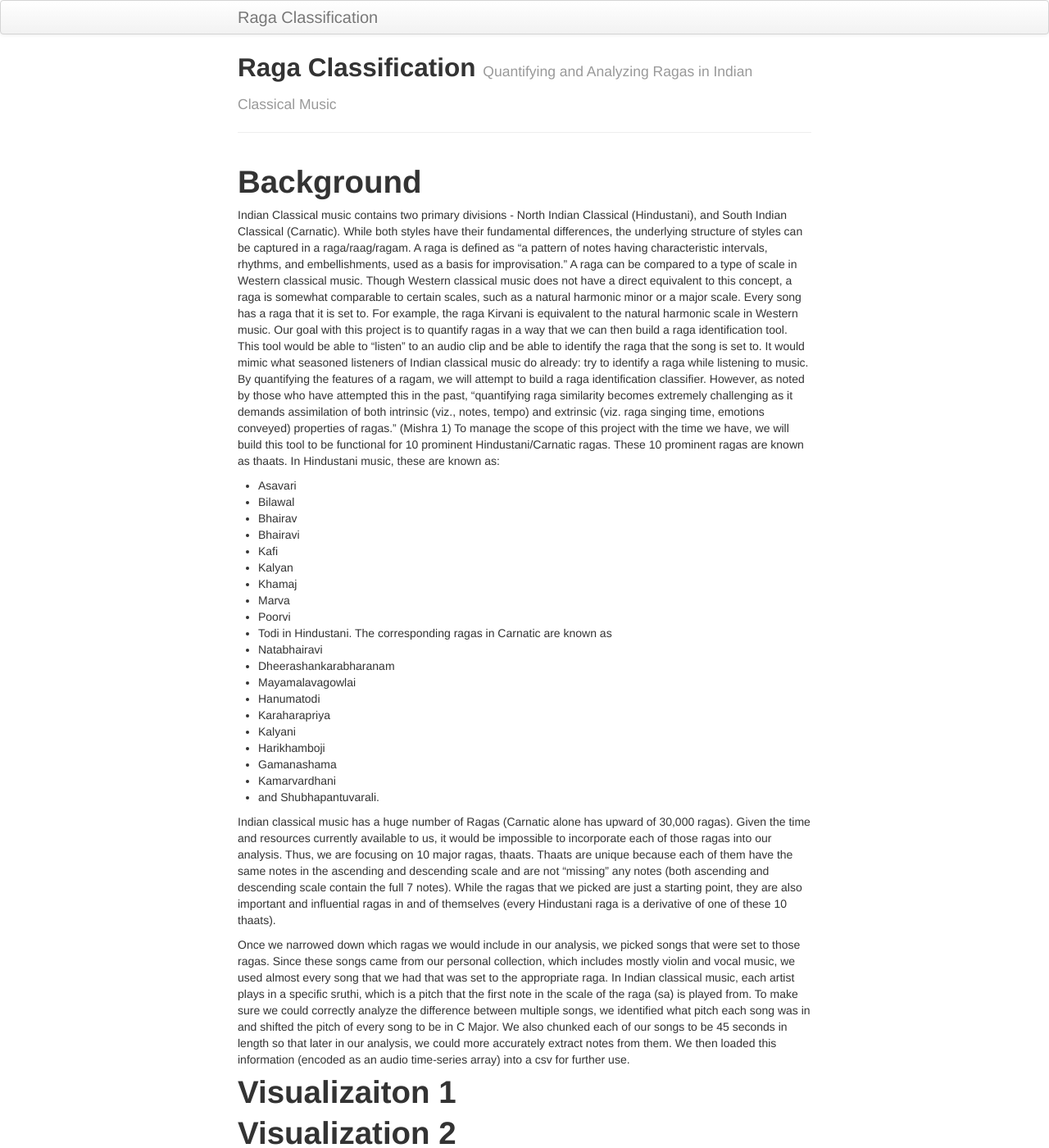
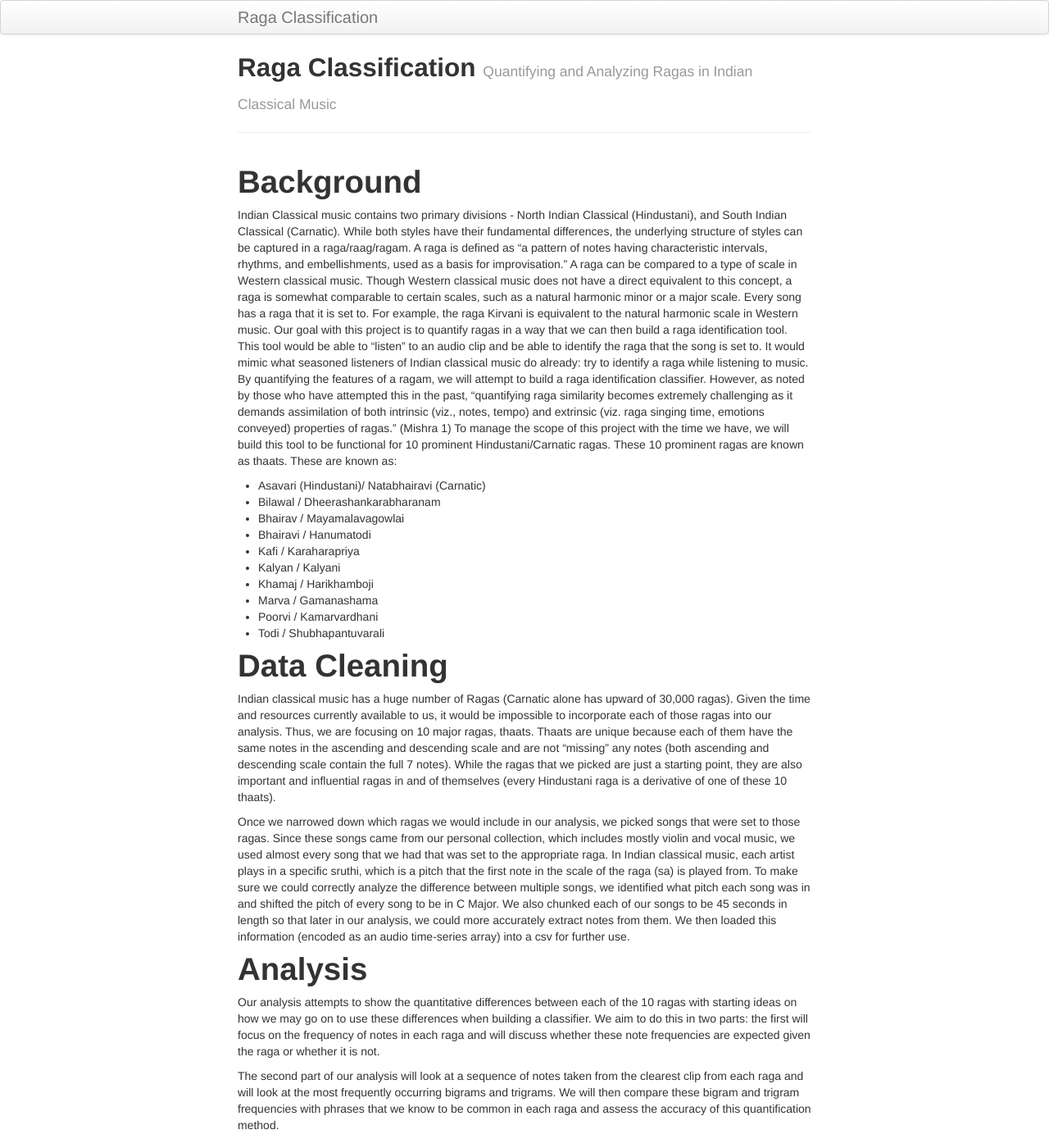
Before and after one commit to sruthiv98/RagaClassifier, a Jekyll site: the page built from index.md, in a window 1280 px wide and 1400 px high. Shown: the whole window at 82% size. Built offline with Jekyll 4.4.1, drawn with Linux system fonts in a browser that asks for light colours; some of the changed text lies outside the part shown.

```diff
--- a/index.md
+++ b/index.md
@@ -6,35 +6,42 @@ description: Capstone proj
 ---
 # Background
 Indian Classical music contains two primary divisions - North Indian Classical (Hindustani), and South Indian Classical (Carnatic). While both styles have their fundamental differences, the underlying structure of styles can be captured in a raga/raag/ragam. A raga is defined as “a pattern of notes having characteristic intervals, rhythms, and embellishments, used as a basis for improvisation.” A raga can be compared to a type of scale in Western classical music. Though Western classical music does not have a direct equivalent to this concept, a raga is somewhat comparable to certain scales, such as a natural harmonic minor or a major scale. Every song has a raga that it is set to. For example, the raga Kirvani is equivalent to the natural harmonic scale in Western music.
-Our goal with this project is to quantify ragas in a way that we can then build a raga identification tool. This tool would be able to “listen” to an audio clip and be able to identify the raga that the song is set to. It would mimic what seasoned listeners of Indian classical music do already: try to identify a raga while listening to music. By quantifying the features of a ragam, we will attempt to build a raga identification classifier. However, as noted by those who have attempted this in the past, “quantifying raga similarity becomes extremely challenging as it demands assimilation of both intrinsic (viz., notes, tempo) and extrinsic (viz. raga singing time, emotions conveyed) properties of ragas.” (Mishra 1) To manage the scope of this project with the time we have, we will build this tool to be functional for 10 prominent Hindustani/Carnatic ragas. These 10 prominent ragas are known as thaats. In Hindustani music, these are known as:
-- Asavari
-- Bilawal
-- Bhairav
-- Bhairavi
-- Kafi
-- Kalyan
-- Khamaj
-- Marva
-- Poorvi
-- Todi
-in Hindustani. The corresponding ragas in Carnatic are known as
-- Natabhairavi
-- Dheerashankarabharanam
-- Mayamalavagowlai
-- Hanumatodi
-- Karaharapriya
-- Kalyani
-- Harikhamboji
-- Gamanashama
-- Kamarvardhani
-- and Shubhapantuvarali.
+Our goal with this project is to quantify ragas in a way that we can then build a raga identification tool. This tool would be able to “listen” to an audio clip and be able to identify the raga that the song is set to. It would mimic what seasoned listeners of Indian classical music do already: try to identify a raga while listening to music. By quantifying the features of a ragam, we will attempt to build a raga identification classifier. However, as noted by those who have attempted this in the past, “quantifying raga similarity becomes extremely challenging as it demands assimilation of both intrinsic (viz., notes, tempo) and extrinsic (viz. raga singing time, emotions conveyed) properties of ragas.” (Mishra 1) To manage the scope of this project with the time we have, we will build this tool to be functional for 10 prominent Hindustani/Carnatic ragas. These 10 prominent ragas are known as thaats. These are known as:
+- Asavari (Hindustani)/ Natabhairavi (Carnatic)
+- Bilawal / Dheerashankarabharanam
+- Bhairav / Mayamalavagowlai
+- Bhairavi / Hanumatodi
+- Kafi / Karaharapriya
+- Kalyan / Kalyani
+- Khamaj / Harikhamboji
+- Marva / Gamanashama
+- Poorvi / Kamarvardhani
+- Todi / Shubhapantuvarali
 
+# Data Cleaning
 Indian classical music has a huge number of Ragas (Carnatic alone has upward of 30,000 ragas). Given the time and resources currently available to us, it would be impossible to incorporate each of those ragas into our analysis. Thus, we are focusing on 10 major ragas, thaats. Thaats are unique because each of them have the same notes in the ascending and descending scale and are not “missing” any notes (both ascending and descending scale contain the full 7 notes). While the ragas that we picked are just a starting point, they are also important and influential ragas in and of themselves (every Hindustani raga is a derivative of one of these 10 thaats).
 
 Once we narrowed down which ragas we would include in our analysis, we picked songs that were set to those ragas. Since these songs came from our personal collection, which includes mostly violin and vocal music, we used almost every song that we had that was set to the appropriate raga.
 In Indian classical music, each artist plays in a specific sruthi, which is a pitch that the first note in the scale of the raga (sa) is played from. To make sure we could correctly analyze the difference between multiple songs, we identified what pitch each song was in and shifted the pitch of every song to be in C Major. We also chunked each of our songs to be 45 seconds in length so that later in our analysis, we could more accurately extract notes from them. We then loaded this information (encoded as an audio time-series array) into a csv for further use.
 
 
+# Analysis
+
+Our analysis attempts to show the quantitative differences between each of the 10 ragas with starting ideas on how we may go on to use these differences when building a classifier. We aim to do this in two parts: the first will focus on the frequency of notes in each raga and will discuss whether these note frequencies are expected given the raga or whether it is not.
+
+The second part of our analysis will look at a sequence of notes taken from the clearest clip from each raga and will look at the most frequently occurring bigrams and trigrams. We will then compare these bigram and trigram frequencies with phrases that we know to be common in each raga and assess the accuracy of this quantification method.
+
+## Part 1: Note Frequencies
+Our note frequencies for each raga were derived from the Python package librosa’s chromagram method. Given an audio time-series array, this method will assess how the pitch content of the time series is distributed over the twelve chroma bands, or pitches.
+
+Using a chromagram, we were able to extract which notes were played in each clip. Since a chromagram is color-coded, we extracted just the notes that were color-coded as the “loudest” in the song. In order to normalize our values and to make sure we accounted for artistic variation, we found the frequency of each note that was played for each clip. We then took the average of the frequency per note over all the clips and used that for our final note frequency value. In our visualizations, we display the top 7 most frequent notes. Ideally, these 7 notes would match exactly with the scale of every raga. We repeated this process for every raga.
+
+## Part 2: Bigram/Trigram Analysis
+After normalizing the pitches so all of the audio clips started in C, we extracted the sequence of notes from the chromagram, following the process we used to extract notes to calculate note frequencies. Librosa’s chromagrams, however, calculate 43 notes for every 1 second of audio provided. However when analyzing a sequence of notes, unlike when analyzing note frequency in general, it was really important that we minimized any notes that were played by accident or were incorrectly picked up by librosa (noise, quite literally).  So, in order to minimize noise, we took the most-played note per second (the mode of every 43 notes).
+Once we had our sequence of notes, we removed consecutive duplicates to prevent error while calculating n-grams. This was specifically to prevent n-gram calculation from including consecutive notes because this does not provide very much information about the patterns within the raga. For example, an artist holding the note sa (C) would result in many of the most frequent bi-grams being just a note that was consecutively held.
+Calculating n-grams is useful in the scope of our project because it is very helpful in the quantification of ragas. Every raga has phrases (a sequence of notes) that form the identity of the raga. It is often after hearing one of these phrases that a listener is able to identify the raga of a song. Doing an n-gram analysis of a note sequence is a computational replication of the raga-identification method that advanced listeners use.
+ After removing these consecutive duplicates, we calculated the n-grams in our sequence of notes. Our analysis focuses mostly on the most common bigrams and trigrams found in each raga.
+
 
 # Visualizaiton 1
 
```
Also changed, not shown: images/thaattoscale.jpeg (added).
